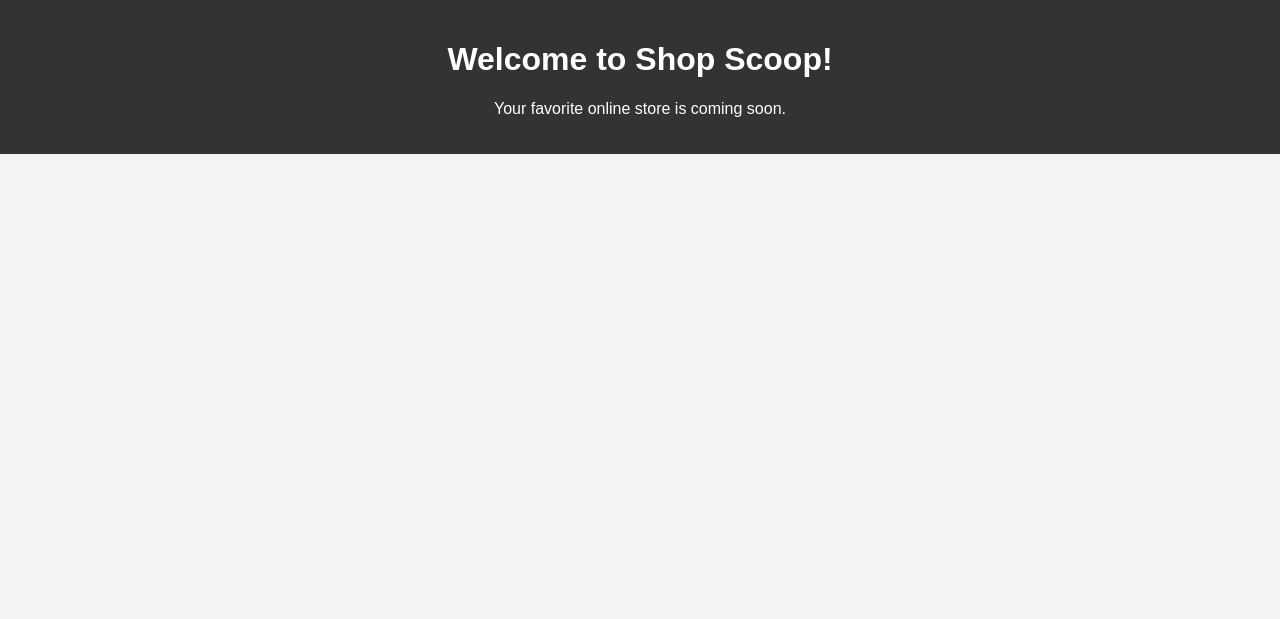
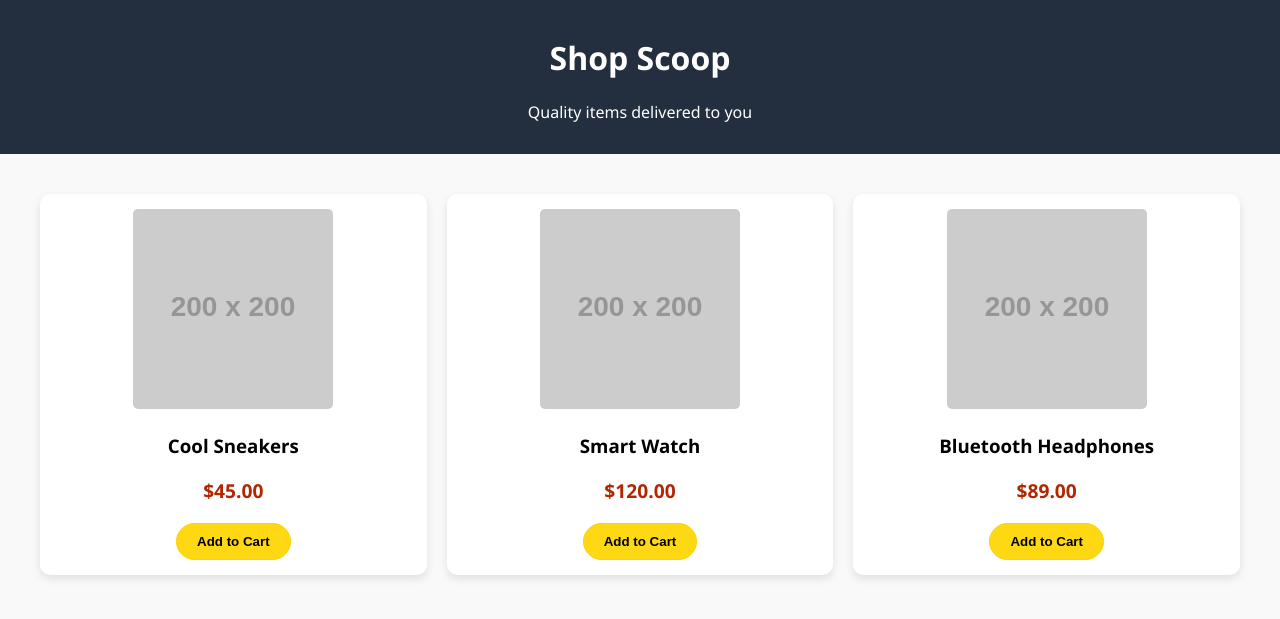
Before and after one commit to shanmukhmaradugu-maker/shop-scoop, a plain HTML site: page index.html in a window 1280 px wide. Drawn offline with Linux system fonts and the light colour scheme; placeholder pictures from the web are drawn by us.

Commit message:
Update index.html

```diff
--- a/index.html
+++ b/index.html
@@ -3,24 +3,70 @@
 <head>
     <title>Shop Scoop</title>
     <style>
-        body {
-            font-family: sans-serif;
-            margin: 0;
-            padding: 0;
-            background-color: #f4f4f4;
+        /* This part handles the colors and layout */
+        body { font-family: 'Segoe UI', sans-serif; margin: 0; background-color: #f9f9f9; }
+
+        header { background: #232f3e; color: white; padding: 15px; text-align: center; }
+
+        .shop-container {
+            display: grid;
+            grid-template-columns: repeat(auto-fit, minmax(250px, 1fr));
+            gap: 20px;
+            padding: 40px;
         }
-        header {
-            background: #333;
-            color: white;
-            padding: 20px;
+
+        .product-card {
+            background: white;
+            padding: 15px;
+            border-radius: 10px;
+            box-shadow: 0 4px 8px rgba(0,0,0,0.1);
             text-align: center;
         }
+
+        .product-card img { max-width: 100%; border-radius: 5px; }
+
+        .price { color: #B12704; font-size: 1.2rem; font-weight: bold; }
+
+        .buy-btn {
+            background: #ffd814;
+            border: 1px solid #fcd200;
+            border-radius: 20px;
+            padding: 10px 20px;
+            cursor: pointer;
+            font-weight: bold;
+        }
+        .buy-btn:hover { background: #f7ca00; }
     </style>
 </head>
 <body>
+
     <header>
-        <h1>Welcome to Shop Scoop!</h1>
-        <p>Your favorite online store is coming soon.</p>
+        <h1>Shop Scoop</h1>
+        <p>Quality items delivered to you</p>
     </header>
+
+    <div class="shop-container">
+        <div class="product-card">
+            <img src="https://via.placeholder.com/200" alt="Product 1">
+            <h3>Cool Sneakers</h3>
+            <p class="price">$45.00</p>
+            <button class="buy-btn">Add to Cart</button>
+        </div>
+
+        <div class="product-card">
+            <img src="https://via.placeholder.com/200" alt="Product 2">
+            <h3>Smart Watch</h3>
+            <p class="price">$120.00</p>
+            <button class="buy-btn">Add to Cart</button>
+        </div>
+
+        <div class="product-card">
+            <img src="https://via.placeholder.com/200" alt="Product 3">
+            <h3>Bluetooth Headphones</h3>
+            <p class="price">$89.00</p>
+            <button class="buy-btn">Add to Cart</button>
+        </div>
+    </div>
+
 </body>
 </html>
```
